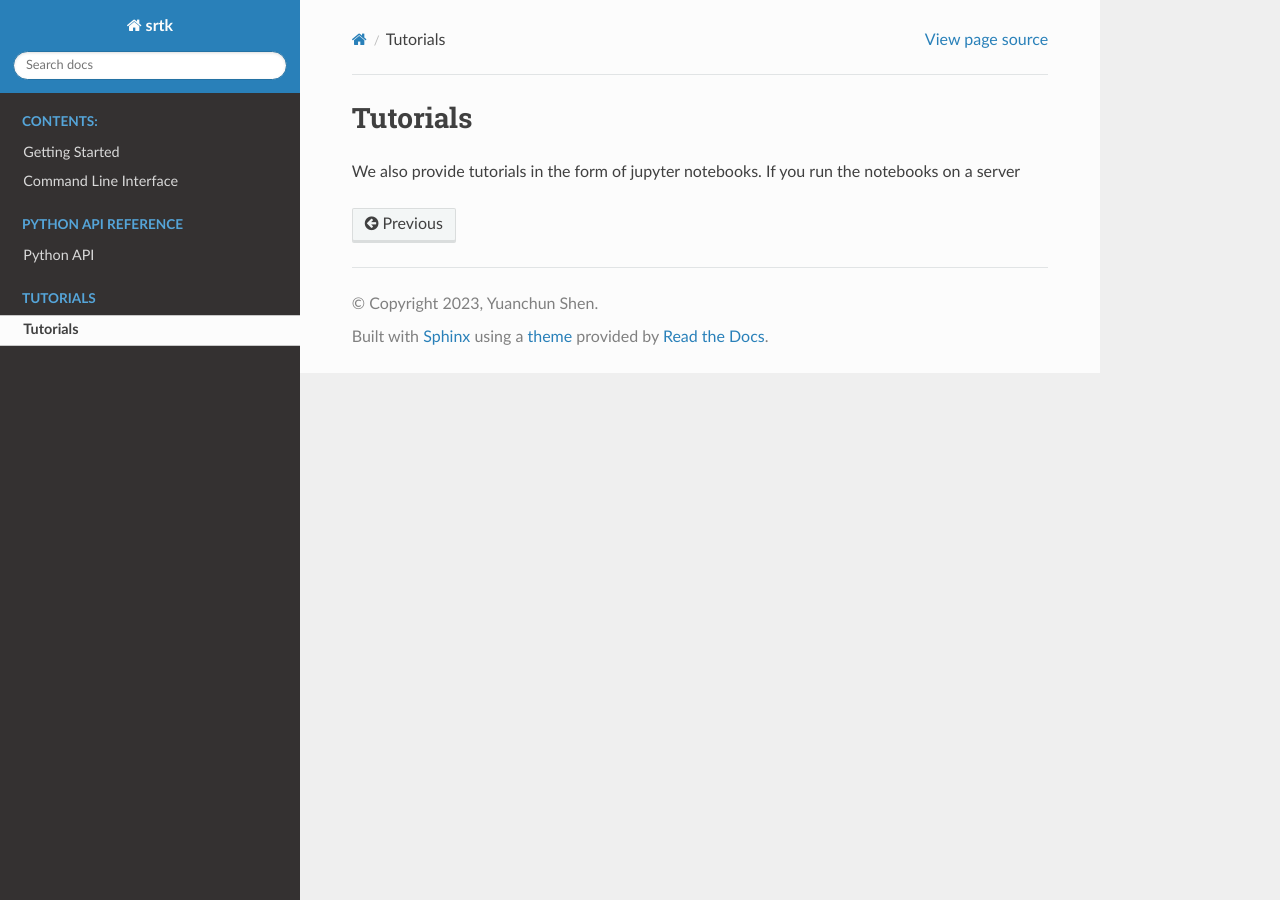
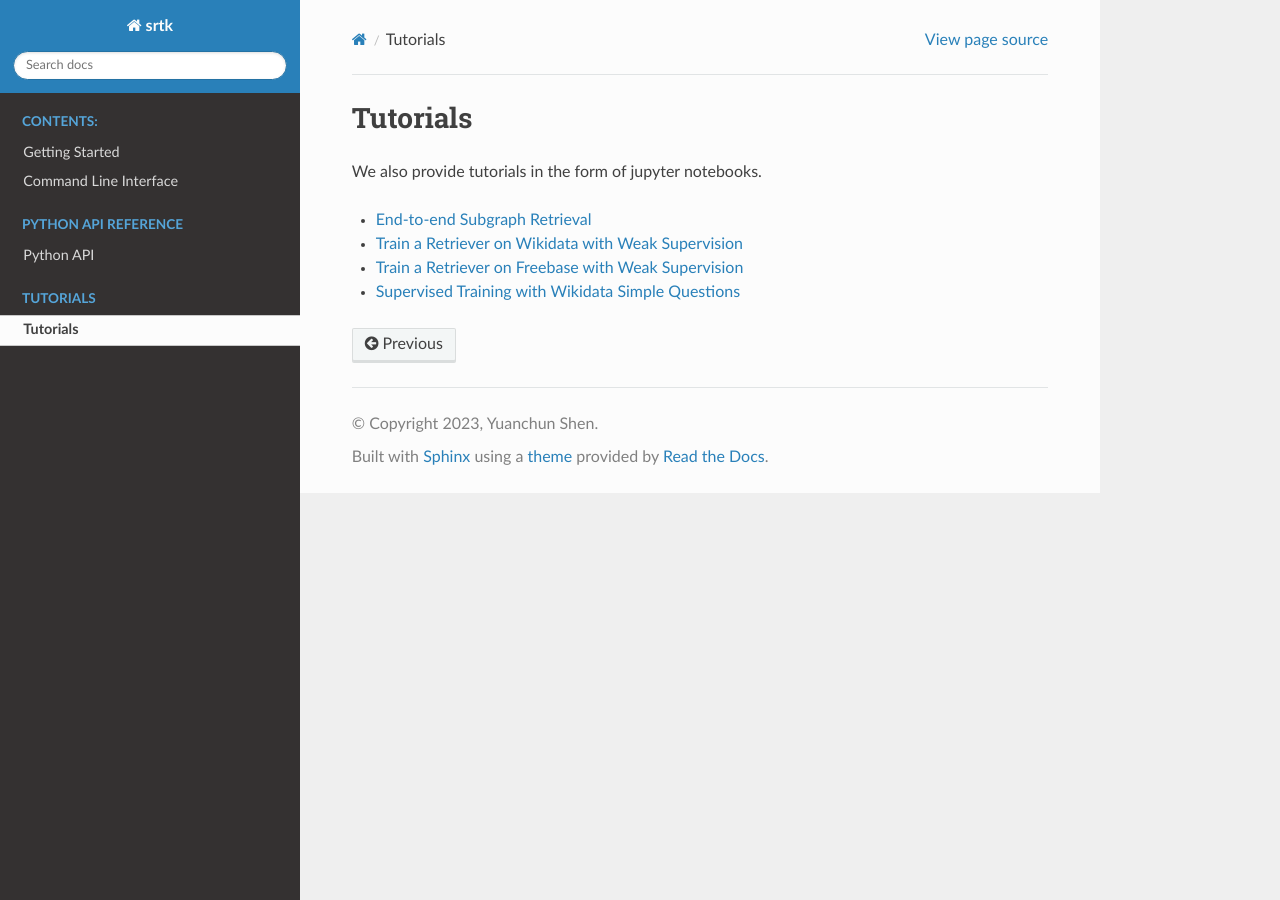
Before and after one commit to happen2me/subgraph-retrieval-toolkit, a Sphinx documentation site: the page built from docs/tutorials.md, in a window 1280 px wide. Built offline with Sphinx 7.4.7 and the Read the Docs theme 2.0.0, drawn with Linux system fonts in a browser that asks for light colours.

Commit message:
Add tutorials

```diff
--- a/docs/cli.rst
+++ b/docs/cli.rst
@@ -45,7 +45,8 @@ Options:
 srtk train
 --------------
 
-Train or evaluate a retriever model. For evaluate mode, make sure the `answer_entities` fields exist.
+Train a retriever model.
+
 
 Usage:
 
--- a/docs/tutorials.md
+++ b/docs/tutorials.md
@@ -1,3 +1,8 @@
 # Tutorials
 
-We also provide tutorials in the form of jupyter notebooks. If you run the notebooks on a server
+We also provide tutorials in the form of jupyter notebooks.
+
+- [End-to-end Subgraph Retrieval](https://github.com/happen2me/subgraph-retrieval-toolkit/blob/main/tutorials/2.end_to_end_subgraph_retrieval.ipynb)
+- [Train a Retriever on Wikidata with Weak Supervision](https://github.com/happen2me/subgraph-retrieval-toolkit/blob/main/tutorials/3.weak_train_wikidata.ipynb)
+- [Train a Retriever on Freebase with Weak Supervision](https://github.com/happen2me/subgraph-retrieval-toolkit/blob/main/tutorials/4.weak_train_freebase.ipynb)
+- [Supervised Training with Wikidata Simple Questions](https://github.com/happen2me/subgraph-retrieval-toolkit/blob/main/tutorials/5.supervised_train_wikidata.ipynb)
```
